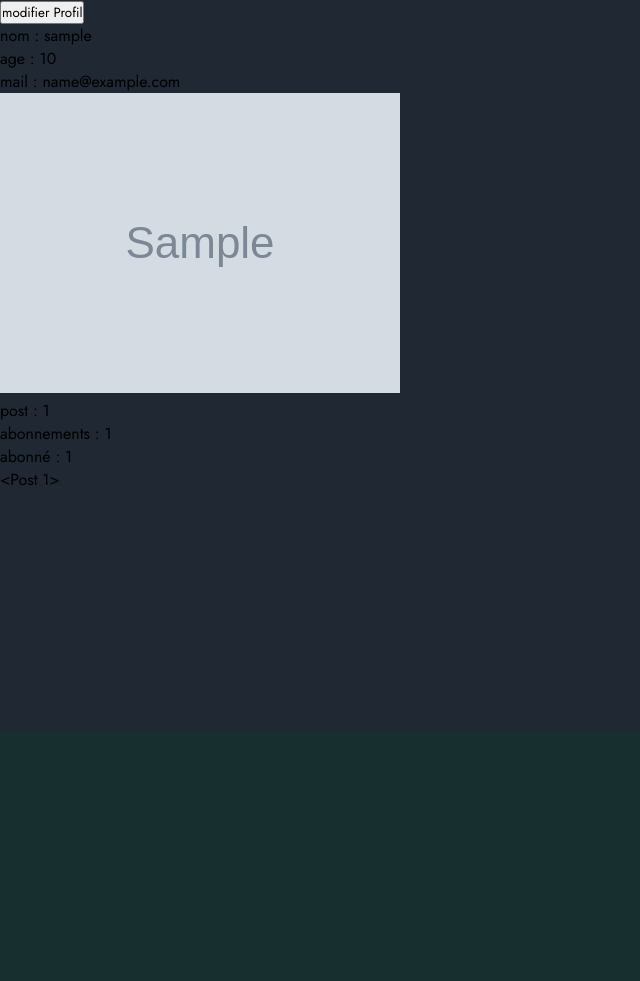
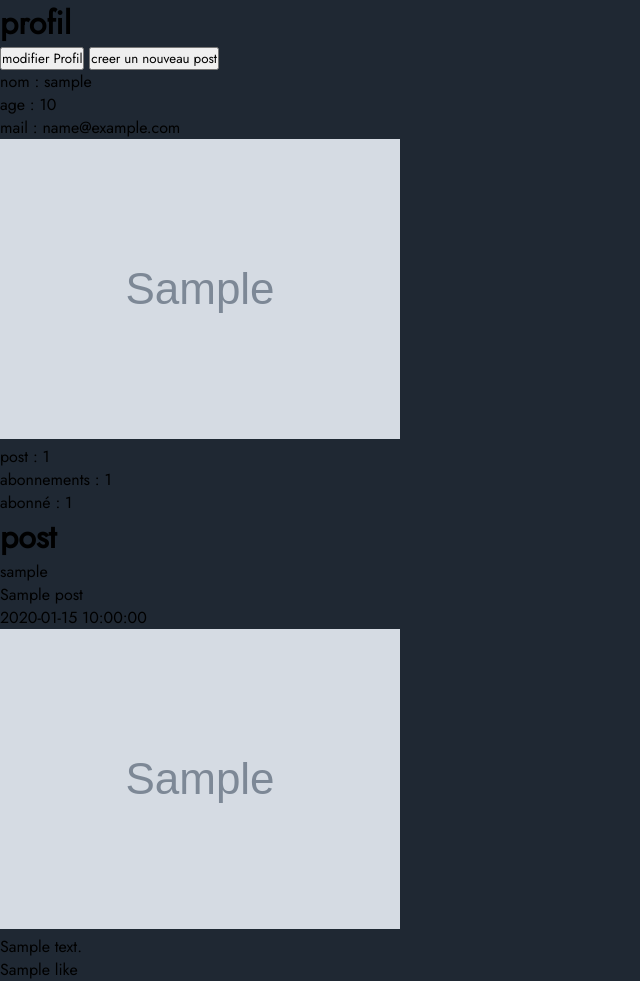
Before and after one commit to JeremYnov/ORM-API, a Flask app: page /profil/ in a window 1280 px wide. Shown: the part 69-1050 px from the top of the page, without its empty margins (0-640 px from the left). Before the commit the page ends 554 px from the top, so only its background shows below. Run offline with Flask 2, Linux system fonts and the light colour scheme; tables that the repository leaves empty hold one stand-in row (values such as "Sample post"); grey boxes marked "Sample" are stand-in pictures; a database or web service that is not in the repository returns one stand-in record (values such as "Sample title"); data that the repository does not hold is empty.

Commit message:
add api profil

```diff
--- a/app/controller/message.py
+++ b/app/controller/message.py
@@ -70,6 +70,9 @@ def search_user():
     cursor.execute(sql)
     result = cursor.fetchall()
     userSearch = []
+    count = 0
     for r in result:
-        userSearch.append({"id": r[0], "username": r[1]})
+        if count <= 10:
+            userSearch.append({"id": r[0], "username": r[1]})
+        count += 1
     return jsonify(userSearch)
--- a/app/controller/user.py
+++ b/app/controller/user.py
@@ -1,5 +1,6 @@
 from flask import Blueprint, render_template, request, redirect, url_for, flash
 from app.models import db, User, Post, Comment, Message, Follow
+import requests
 
 
 main = Blueprint('main', __name__, url_prefix='/')
@@ -87,21 +88,17 @@ def signup_post():
 @main.route('/profil/<int:id>', strict_slashes=False)
 @main.route('/profil/',  methods=['GET', 'POST'], strict_slashes=False)
 def profil(id=None):
+    URL_ROOT = request.url_root
+    error = None
     if(id == None):
+        # user connecter
+        url = URL_ROOT + 'api/post/user/' + str(1)
         user = User.query.filter_by(id=1).first()
-        followers = Follow.query.filter_by(follower_id=user.id).count()
-        following = Follow.query.filter_by(followby_id=user.id).count()
-        numberPosts = Post.query.filter_by(user_id=user.id).count()
-        stats = {"followers": followers, "following": following, "posts": numberPosts}
-
-        posts = Post.query.filter_by(user_id=user.id).all()
-
-        error = None
         if request.method == 'POST':
             username = request.form['username']
             age = request.form['age']
             if username == "":
-                error = "vous n'avez pas écris de message"
+                error = "vous n'avez pas mis votre username"
             elif age == "":
                 error = "vous n'avez pas mis votre age"
             else:
@@ -109,4 +106,18 @@ def profil(id=None):
                 user.age = age
                 db.session.commit()
 
-    return render_template('pages/user/profil.html', user=user, stats=stats, posts=posts, error=error)
+    else:
+        url = URL_ROOT + 'api/post/user/' + str(id)
+        user = User.query.filter_by(id=1).first()
+
+
+
+    followers = Follow.query.filter_by(follower_id=user.id).count()
+    following = Follow.query.filter_by(followby_id=user.id).count()
+    numberPosts = Post.query.filter_by(user_id=user.id).count()
+    stats = {"followers": followers, "following": following, "posts": numberPosts}
+
+    response = requests.get(url)
+    user = response.json()
+
+    return render_template('pages/user/profil.html', stats=stats, error=error, id=id, user=user)
--- a/app/templates/pages/user/profil.html
+++ b/app/templates/pages/user/profil.html
@@ -1,26 +1,44 @@
 {% extends "base.html" %}
 {% block title %}Profil{% endblock %}
 
-{% block link %}<link rel="stylesheet" href="{{ url_for('static',filename='css/popup.css') }}">{% endblock %}
+{% block link %}
+<link rel="stylesheet" href="{{ url_for('static',filename='css/popup.css') }}">{% endblock %}
 {% block body %}
 
+<h1>profil</h1>
 {% if error != None %}
 <p>{{error}}</p>
 {% endif %}
 
+{% if id == None %}
 <button type="submit" class="add-talk-js">modifier Profil</button>
+<button><a href="{{url_for('post.newPost')}}">creer un nouveau post</a></button>
+{% else %}
+<button><a href="{{url_for('message.talk', id=user.results.id)}}">ecrire un message</a></button>
+{% endif %}
 
-<p>nom : {{user.username}}</p>
-<p>age : {{user.age}}</p>
-<p>mail : {{user.mail}}</p>
-<img src="../../../static/img/{{user.avatar}}" alt="">
+
+<p>nom : {{user.results.username}}</p>
+<p>age : {{user.results.age}}</p>
+<p>mail : {{user.results.mail}}</p>
+<img src="../../../static/img/{{user.results.avatar}}" alt="">
 
 <p>post : {{stats.posts}}</p>
 <p>abonnements : {{stats.followers}}</p>
 <p>abonné : {{stats.following}}</p>
 
-{% for post in posts %}
-    {{post}}
+<h1>post</h1>
+
+{% for post in user.results.posts %}
+<div>
+    <p>{{user.results.username}}</p>
+    <p>{{post.title}}</p>
+    <p>{{post.publication_date}}</p>
+    <img src="../../../static/img/{{post.image}}" alt="">
+    <p>{{post.content}}</p>
+    <p>{{post.like}}</p>
+</div>
+
 {% endfor %}
 
 <div class="popup">
@@ -28,10 +46,10 @@
         <img class="close" src="{{ url_for('static',filename='img/close.png') }}" alt="">
         <form action="" method="post">
             <label for="">username</label>
-            <input type="text" name="username" value="{{user.username}}">
+            <input type="text" name="username" value="{{user.results.username}}">
 
             <label for="">age</label>
-            <input type="number" name="age" value="{{user.age}}">
+            <input type="number" name="age" value="{{user.results.age}}">
 
             <label for="">avatar</label>
             <input type="file" name="avatar">
```
